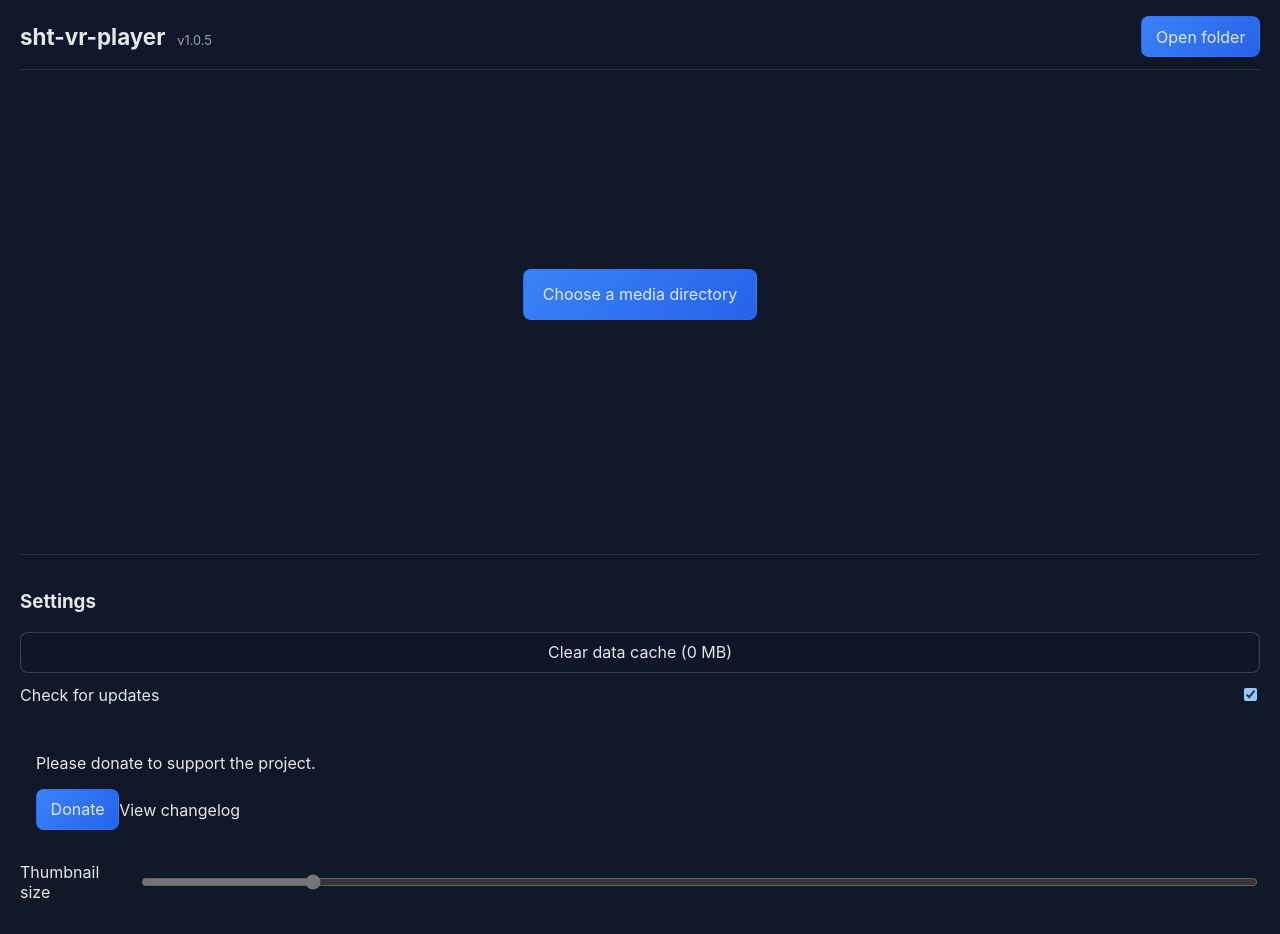
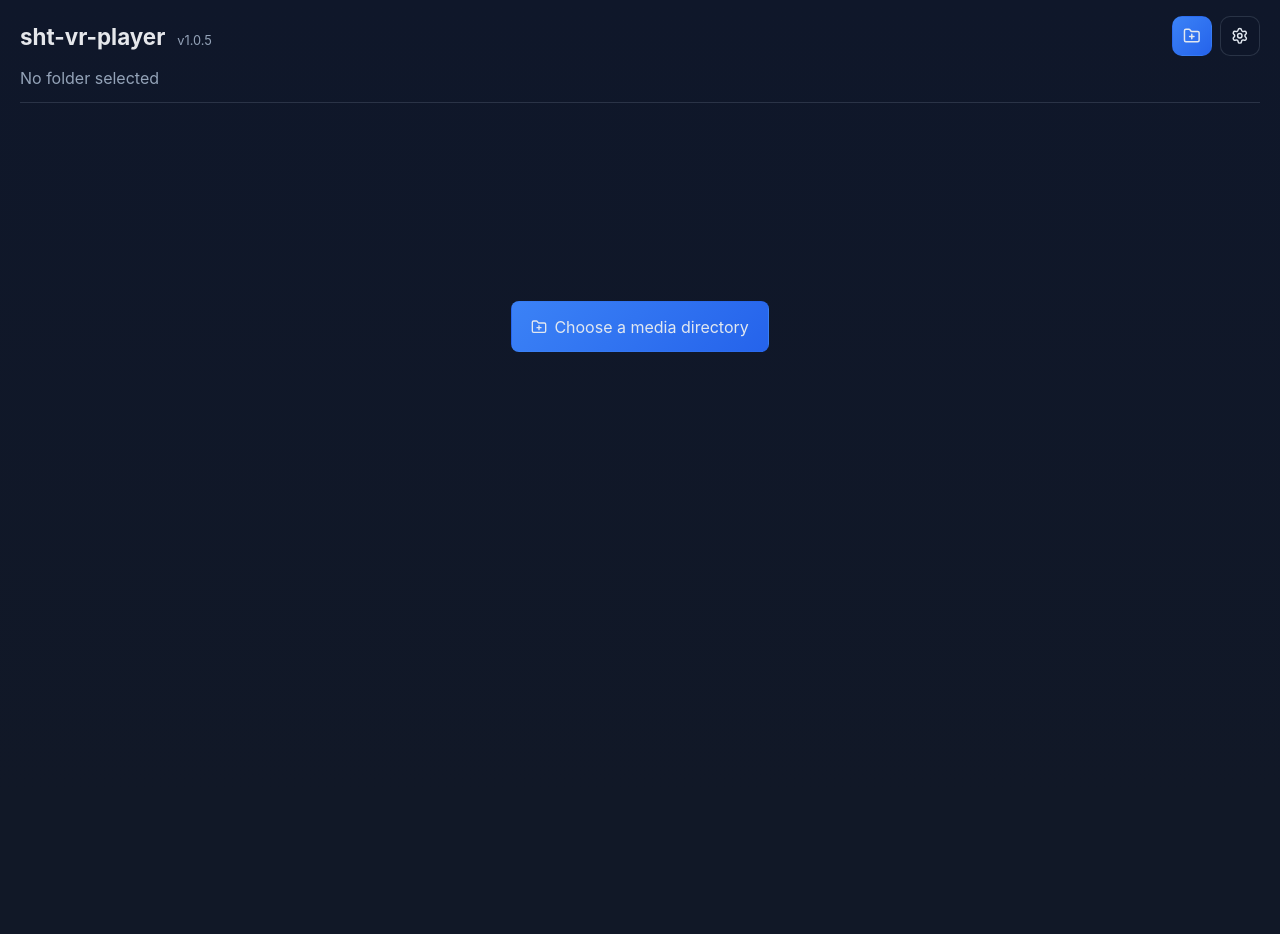
Before and after one commit to shturnev/ubuntu-360-player, a React (Vite) app: page / in a window 1280 px wide. After the commit the page ends 800 px from the top, so only its background shows below. Built offline with nearby package versions, Linux system fonts and the light colour scheme.

Commit message:
Fix UI issues and folder reset
Co-authored-by: Copilot <223556219+Copilot@users.noreply.github.com>

```diff
--- a/src/App.jsx
+++ b/src/App.jsx
@@ -7,7 +7,6 @@ import MediaGrid from './components/MediaGrid.jsx';
 import NoticeBanner from './components/NoticeBanner.jsx';
 import SelectionBar from './components/SelectionBar.jsx';
 import SettingsPanel from './components/SettingsPanel.jsx';
-import ThumbnailSlider from './components/ThumbnailSlider.jsx';
 import ViewerOverlay from './components/ViewerOverlay.jsx';
 
 const EMPTY_PROGRESS = { show: false, total: 0, complete: 0 };
@@ -26,6 +25,7 @@ function App() {
   const [canSelect, setCanSelect] = useState(false);
   const [serverUrl, setServerUrl] = useState('');
   const [errorMessage, setErrorMessage] = useState('');
+  const [showSettings, setShowSettings] = useState(false);
   const [conversionProgress, setConversionProgress] = useState({ active: false, percent: 0, elapsedMs: 0, etaMs: null, status: 'idle', message: '' });
   const [convertedVideos, setConvertedVideos] = useState(new Set());
 
@@ -202,6 +202,7 @@ function App() {
 
   useEffect(() => {
     if (items.length === 0) {
+      setSelectedPath('');
       setCanSelect(false);
       closeViewer();
     }
@@ -276,12 +277,18 @@ function App() {
     <div className="app-shell">
       <AppHeader
         version={configData.version || '1.0.5'}
+        selectedPath={selectedPath}
+        maxSizePx={maxSizePx}
+        sliderDisabled={items.length === 0}
         canOpenDir={canOpenDir}
         canSelectMedia={items.length > 0}
         showCloseViewer={Boolean(showingItem)}
+        showSettings={showSettings}
         onOpenDir={() => request('open-dir', true)}
         onToggleSelection={() => setCanSelect((value) => !value)}
         onCloseViewer={closeViewer}
+        onToggleSettings={() => setShowSettings((value) => !value)}
+        onThumbnailSizeChange={setMaxSizePx}
       />
 
       {errorMessage && (
@@ -308,8 +315,6 @@ function App() {
       {items.length === 0 && !loadingProgress.show && (
         <EmptyLibraryState onOpenDir={() => request('open-dir', true)} />
       )}
-
-      {selectedPath && <div className="path-label">{selectedPath}</div>}
 
       {loadingProgress.show && (
         <LoadingProgress complete={loadingProgress.complete} total={loadingProgress.total} />
@@ -348,15 +353,20 @@ function App() {
         />
       )}
 
+      {showSettings && (
+        <div className="settings-overlay" onClick={() => setShowSettings(false)}>
+          <div className="settings-dialog" onClick={(event) => event.stopPropagation()} role="dialog" aria-modal="true" aria-label="Settings">
             <SettingsPanel
               cacheSize={cacheSize}
               checkUpdates={Boolean(configData.checkUpdates)}
               onDeleteCache={deleteCache}
               onUpdateSetting={updateCheckSetting}
               onOpenExternal={openExternalLink}
+              onClose={() => setShowSettings(false)}
             />
-
-      <ThumbnailSlider value={maxSizePx} onChange={setMaxSizePx} disabled={items.length === 0} />
+          </div>
+        </div>
+      )}
     </div>
   );
 }
--- a/src/App.scss
+++ b/src/App.scss
@@ -6,7 +6,29 @@
   padding: 1rem 1.25rem 2rem;
 }
 
+.settings-overlay {
+  position: fixed;
+  inset: 0;
+  display: flex;
+  align-items: flex-start;
+  justify-content: center;
+  padding: 4rem 1rem;
+  background: rgba(2, 6, 23, 0.56);
+  z-index: 30;
+}
+
+.settings-dialog {
+  width: min(27rem, 100%);
+  background: rgba(15, 23, 42, 0.96);
+  border: 1px solid $border-soft;
+  border-radius: 16px;
+  box-shadow: 0 16px 40px rgba(2, 6, 23, 0.45);
+  padding: 1rem;
+}
+
 .path-label {
   color: $text-secondary;
-  margin-bottom: 0.75rem;
+  max-width: 100%;
+  overflow-wrap: anywhere;
+  word-break: break-word;
 }
--- a/src/components/AppHeader.jsx
+++ b/src/components/AppHeader.jsx
@@ -1,20 +1,70 @@
+import ThumbnailSlider from './ThumbnailSlider.jsx';
 import './AppHeader.scss';
 
-function AppHeader({ version, canOpenDir, canSelectMedia, showCloseViewer, onOpenDir, onToggleSelection, onCloseViewer }) {
+const FolderIcon = () => (
+    <svg xmlns="http://www.w3.org/2000/svg" width="24" height="24" viewBox="0 0 24 24" fill="none" stroke="currentColor"><path fill="none" stroke="currentColor" strokeLinecap="round" strokeLinejoin="round" strokeWidth={2} d="M12 10v6m-3-3h6m5 7a2 2 0 0 0 2-2V8a2 2 0 0 0-2-2h-7.9a2 2 0 0 1-1.69-.9L9.6 3.9A2 2 0 0 0 7.93 3H4a2 2 0 0 0-2 2v13a2 2 0 0 0 2 2Z"/></svg>
+);
+
+const SelectionIcon = () => (
+    <svg xmlns="http://www.w3.org/2000/svg" width="24" height="24" viewBox="0 0 24 24" fill="none" stroke="currentColor"><path fill="none" stroke="currentColor" strokeLinecap="round" strokeLinejoin="round" strokeWidth={2} d="M18 6L7 17l-5-5m20-2l-7.5 7.5L13 16"/></svg>
+);
+
+const CloseIcon = () => (
+  <svg viewBox="0 0 24 24" aria-hidden="true" focusable="false">
+    <path d="M7 7l10 10M17 7 7 17" fill="none" stroke="currentColor" strokeWidth="1.8" strokeLinecap="round" />
+  </svg>
+);
+
+const SettingsIcon = () => (
+    <svg xmlns="http://www.w3.org/2000/svg" width="24" height="24" viewBox="0 0 24 24" fill="none" stroke="currentColor"><g fill="none" stroke="currentColor" strokeLinecap="round" strokeLinejoin="round" strokeWidth={2}><path d="M9.671 4.136a2.34 2.34 0 0 1 4.659 0a2.34 2.34 0 0 0 3.319 1.915a2.34 2.34 0 0 1 2.33 4.033a2.34 2.34 0 0 0 0 3.831a2.34 2.34 0 0 1-2.33 4.033a2.34 2.34 0 0 0-3.319 1.915a2.34 2.34 0 0 1-4.659 0a2.34 2.34 0 0 0-3.32-1.915a2.34 2.34 0 0 1-2.33-4.033a2.34 2.34 0 0 0 0-3.831A2.34 2.34 0 0 1 6.35 6.051a2.34 2.34 0 0 0 3.319-1.915"/><circle cx="12" cy="12" r="3"/></g></svg>
+);
+
+function AppHeader({
+  version,
+  selectedPath,
+  maxSizePx,
+  sliderDisabled,
+  canOpenDir,
+  canSelectMedia,
+  showCloseViewer,
+  showSettings,
+  onOpenDir,
+  onToggleSelection,
+  onCloseViewer,
+  onToggleSettings,
+  onThumbnailSizeChange
+}) {
   return (
     <header className="topbar">
+      <div className="topbar-row">
         <div className="title-group">
           <span className="app-name">sht-vr-player</span>
           <span className="version">v{version || '1.0.5'}</span>
         </div>
+
         <div className="toolbar-actions">
-        <button type="button" className="primary-button" onClick={onOpenDir} disabled={!canOpenDir}>Open folder</button>
+          <button type="button" className="icon-button primary-icon-button" onClick={onOpenDir} disabled={!canOpenDir} aria-label="Open folder" title="Open folder">
+            <FolderIcon />
+          </button>
           {canSelectMedia && (
-          <button type="button" className="ghost-button" onClick={onToggleSelection}>Selection</button>
+            <button type="button" className="icon-button" onClick={onToggleSelection} aria-label="Toggle selection" title="Toggle selection">
+              <SelectionIcon />
+            </button>
           )}
           {showCloseViewer && (
-          <button type="button" className="ghost-button" onClick={onCloseViewer}>Close viewer</button>
+            <button type="button" className="icon-button" onClick={onCloseViewer} aria-label="Close viewer" title="Close viewer">
+              <CloseIcon />
+            </button>
           )}
+          <button type="button" className={`icon-button settings-button ${showSettings ? 'active' : ''}`} onClick={onToggleSettings} aria-label="Open settings" title="Open settings">
+            <SettingsIcon />
+          </button>
+        </div>
+      </div>
+
+      <div className="topbar-row topbar-row--meta">
+        <div className={`path-label ${selectedPath ? '' : 'empty'}`}>{selectedPath || 'No folder selected'}</div>
+        {!sliderDisabled && <ThumbnailSlider value={maxSizePx} onChange={onThumbnailSizeChange} disabled={sliderDisabled} />}
       </div>
     </header>
   );
--- a/src/components/AppHeader.scss
+++ b/src/components/AppHeader.scss
@@ -2,17 +2,30 @@
 
 .topbar {
   display: flex;
+  flex-direction: column;
+  gap: 0.75rem;
+  border-bottom: 1px solid $border-soft;
+  padding-bottom: 0.85rem;
+  margin-bottom: 1rem;
+}
+
+.topbar-row {
+  display: flex;
   justify-content: space-between;
   align-items: center;
-  border-bottom: 1px solid $border-soft;
-  padding-bottom: 0.75rem;
-  margin-bottom: 1rem;
+  gap: 1rem;
+  flex-wrap: wrap;
+}
+
+.topbar-row--meta {
+  align-items: center;
 }
 
 .title-group {
   display: flex;
   align-items: baseline;
   gap: 0.75rem;
+  flex-shrink: 0;
 }
 
 .app-name {
@@ -29,16 +42,72 @@
   display: flex;
   gap: 0.5rem;
   flex-wrap: wrap;
+  justify-content: flex-end;
+}
+
+.icon-button {
+  display: inline-flex;
+  align-items: center;
+  justify-content: center;
+  width: 2.5rem;
+  height: 2.5rem;
+  border-radius: 10px;
+  border: 1px solid $border-soft;
+  background: rgba(15, 23, 42, 0.7);
+  color: $text-primary;
+  cursor: pointer;
+  transition: transform 0.15s ease, border-color 0.15s ease, box-shadow 0.15s ease;
+}
+
+.icon-button:hover:not(:disabled) {
+  border-color: rgba(96, 165, 250, 0.7);
+  box-shadow: 0 8px 24px rgba(15, 23, 42, 0.22);
+  transform: translateY(-1px);
+}
+
+.icon-button:disabled {
+  opacity: 0.45;
+  cursor: not-allowed;
+}
+
+.icon-button svg {
+  width: 1.1rem;
+  height: 1.1rem;
+}
+
+.primary-icon-button {
+  background: linear-gradient(135deg, $accent, $accent-strong);
+  border-color: transparent;
+}
+
+.settings-button.active {
+  border-color: rgba(96, 165, 250, 0.8);
+  background: rgba(30, 64, 175, 0.22);
+}
+
+.path-label {
+  flex: 1 1 14rem;
+  min-width: 0;
+  color: $text-secondary;
+  overflow-wrap: anywhere;
+  word-break: break-word;
+}
+
+.path-label.empty {
+  color: $text-muted;
 }
 
 @media (max-width: 640px) {
-  .topbar {
-    flex-direction: column;
+  .topbar-row {
     align-items: flex-start;
-    gap: 0.75rem;
   }
 
   .toolbar-actions {
     width: 100%;
+    justify-content: flex-start;
+  }
+
+  .path-label {
+    width: 100%;
   }
 }
--- a/src/components/EmptyLibraryState.jsx
+++ b/src/components/EmptyLibraryState.jsx
@@ -1,9 +1,16 @@
 import './EmptyLibraryState.scss';
+
+const FolderPlusIcon = () => (
+    <svg xmlns="http://www.w3.org/2000/svg" width="24" height="24" viewBox="0 0 24 24" fill="none" stroke="currentColor"><path fill="none" stroke="currentColor" strokeLinecap="round" strokeLinejoin="round" strokeWidth={2} d="M12 10v6m-3-3h6m5 7a2 2 0 0 0 2-2V8a2 2 0 0 0-2-2h-7.9a2 2 0 0 1-1.69-.9L9.6 3.9A2 2 0 0 0 7.93 3H4a2 2 0 0 0-2 2v13a2 2 0 0 0 2 2Z"/></svg>
+);
 
 function EmptyLibraryState({ onOpenDir }) {
   return (
     <div className="empty-state">
-      <button type="button" className="primary-button large" onClick={onOpenDir}>Choose a media directory</button>
+      <button type="button" className="primary-button large" onClick={onOpenDir}>
+        <span className="button-icon"><FolderPlusIcon /></span>
+        <span>Choose a media directory</span>
+      </button>
     </div>
   );
 }
--- a/src/components/SettingsPanel.jsx
+++ b/src/components/SettingsPanel.jsx
@@ -1,21 +1,60 @@
 import './SettingsPanel.scss';
 
-function SettingsPanel({ cacheSize, checkUpdates, onDeleteCache, onUpdateSetting, onOpenExternal }) {
+const TrashIcon = () => (
+  <svg viewBox="0 0 24 24" aria-hidden="true" focusable="false">
+    <path d="M5 7h14M9 7V5.8A1.8 1.8 0 0 1 10.8 4h2.4A1.8 1.8 0 0 1 15 5.8V7m-8 0 1 12.5A1.5 1.5 0 0 0 9.5 21h5a1.5 1.5 0 0 0 1.5-1.5L17 7" fill="none" stroke="currentColor" strokeWidth="1.7" strokeLinecap="round" strokeLinejoin="round" />
+  </svg>
+);
+
+const DonationIcon = () => (
+  <svg viewBox="0 0 24 24" aria-hidden="true" focusable="false">
+    <path d="M12 20s-7-4.4-7-10.2A3.7 3.7 0 0 1 12 7.2a3.7 3.7 0 0 1 7 2.6C19 15.6 12 20 12 20Z" fill="none" stroke="currentColor" strokeWidth="1.7" strokeLinecap="round" strokeLinejoin="round" />
+  </svg>
+);
+
+const CloseIcon = () => (
+  <svg viewBox="0 0 24 24" aria-hidden="true" focusable="false">
+    <path d="M7 7l10 10M17 7 7 17" fill="none" stroke="currentColor" strokeWidth="1.8" strokeLinecap="round" />
+  </svg>
+);
+
+function SettingsPanel({ cacheSize, checkUpdates, onDeleteCache, onUpdateSetting, onOpenExternal, onClose }) {
   return (
     <div className="settings-panel">
-      <h3>Settings</h3>
-      <button type="button" className="ghost-button full" onClick={onDeleteCache}>Clear data cache ({cacheSize} MB)</button>
+      <div className="settings-header">
+        <h3>Settings</h3>
+        {onClose && (
+          <button type="button" className="icon-button small" onClick={onClose} aria-label="Close settings" title="Close settings">
+            <CloseIcon />
+          </button>
+        )}
+      </div>
+
+      <button type="button" className="ghost-button full" onClick={onDeleteCache}>
+        <span className="button-icon"><TrashIcon /></span>
+        <span>Clear data cache ({cacheSize} MB)</span>
+      </button>
+
       <label className="toggle-row">
         <span>Check for updates</span>
         <input type="checkbox" checked={Boolean(checkUpdates)} onChange={onUpdateSetting} />
       </label>
+
       <div className="donate-box">
         <p>Please donate to support the project.</p>
-        <button type="button" className="primary-button" onClick={() => onOpenExternal('https://www.liqpay.ua/en/checkout/shtvrplayer')}>Donate</button>
-        <a href="#" onClick={(event) => {
-          event.preventDefault();
-          onOpenExternal('https://gitlab.com/go-apps-XnjRcS/vr-viewer-for-linux/electron-version/-/blob/master/CHANGELOG.md');
-        }}>View changelog</a>
+        <div className="donate-actions">
+          <button type="button" className="primary-button" onClick={() => onOpenExternal('https://www.liqpay.ua/en/checkout/shtvrplayer')}>
+            <span className="button-icon"><DonationIcon /></span>
+            <span>Donate</span>
+          </button>
+          <button
+            type="button"
+            className="ghost-button"
+            onClick={() => onOpenExternal('https://gitlab.com/go-apps-XnjRcS/vr-viewer-for-linux/electron-version/-/blob/master/CHANGELOG.md')}
+          >
+            View changelog
+          </button>
+        </div>
       </div>
     </div>
   );
--- a/src/components/SettingsPanel.scss
+++ b/src/components/SettingsPanel.scss
@@ -1,25 +1,78 @@
 @use '../styles/variables' as *;
 
 .settings-panel {
-  margin-top: 2rem;
-  padding-top: 1rem;
-  border-top: 1px solid $border-soft;
+  display: flex;
+  flex-direction: column;
+  gap: 1rem;
+  width: min(26rem, 100%);
+}
+
+.settings-header {
+  display: flex;
+  align-items: center;
+  justify-content: space-between;
+  gap: 0.5rem;
+}
+
+.settings-header h3 {
+  margin: 0;
+  font-size: 1.1rem;
 }
 
 .toggle-row {
   display: flex;
   align-items: center;
   justify-content: space-between;
-  margin-top: 0.75rem;
+  gap: 1rem;
+  padding: 0.85rem 0.9rem;
+  background: rgba(15, 23, 42, 0.65);
+  border: 1px solid $border-soft;
+  border-radius: 10px;
+}
+
+.toggle-row input {
+  accent-color: $accent;
+  width: 1.1rem;
+  height: 1.1rem;
 }
 
 .donate-box {
-  margin-top: 1rem;
   padding: 1rem;
-  background: $bg-surface-soft;
-  border-radius: 10px;
+  background: rgba(15, 23, 42, 0.65);
+  border: 1px solid $border-soft;
+  border-radius: 12px;
+}
+
+.donate-box p {
+  margin: 0 0 0.85rem;
+  color: $text-secondary;
+}
+
+.donate-actions {
+  display: flex;
+  flex-wrap: wrap;
+  gap: 0.75rem;
 }
 
 .ghost-button.full {
   width: 100%;
 }
+
+.ghost-button,
+.primary-button {
+  display: inline-flex;
+  align-items: center;
+  justify-content: center;
+  gap: 0.45rem;
+}
+
+.button-icon {
+  display: inline-flex;
+  align-items: center;
+  justify-content: center;
+}
+
+.button-icon svg {
+  width: 1rem;
+  height: 1rem;
+}
--- a/src/components/ThumbnailSlider.jsx
+++ b/src/components/ThumbnailSlider.jsx
@@ -2,8 +2,7 @@ import './ThumbnailSlider.scss';
 
 function ThumbnailSlider({ value, onChange, disabled = false }) {
   return (
-    <div className="slider-wrap">
-      <label htmlFor="sizeRange">Thumbnail size</label>
+    <div className="slider-wrap" aria-label="Thumbnail size control">
       <input
         id="sizeRange"
         type="range"
--- a/src/components/ThumbnailSlider.scss
+++ b/src/components/ThumbnailSlider.scss
@@ -1,12 +1,24 @@
 @use '../styles/variables' as *;
 
 .slider-wrap {
-  margin-top: 1rem;
   display: flex;
   align-items: center;
-  gap: 1rem;
+  min-width: 0;
+  max-width: 200px;
+  background: transparent;
+  border: none;
+  padding: 0;
 }
 
 .slider-wrap input {
   width: 100%;
+  accent-color: $accent;
+  cursor: pointer;
 }
+
+@media (max-width: 640px) {
+  .slider-wrap {
+    max-width: 100%;
+    width: 100%;
+  }
+}
```
Also changed, not shown: src/components/MediaGrid.scss (+17 -6 lines), 1 other file (tests, documents, lock files or other folders). Lines whose indentation alone changed are shown as unchanged.
